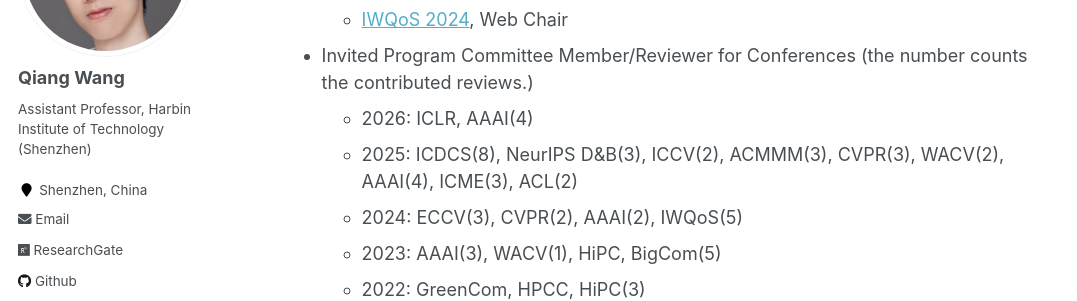
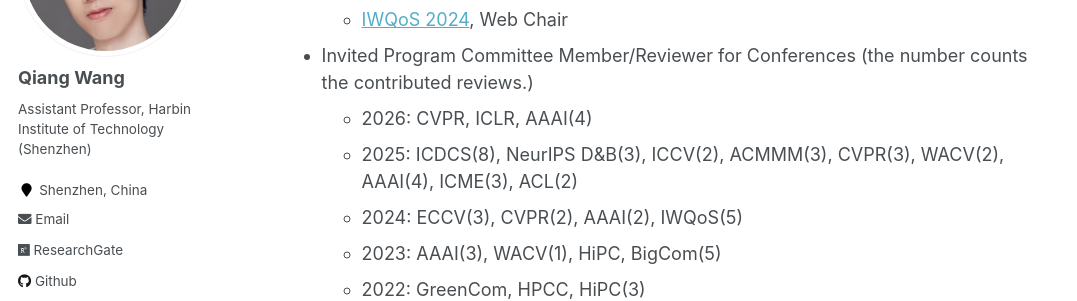
Before and after one commit to blackjack2015/blackjack2015.github.io, a Jekyll site: the page built from _pages/about.md, in a window 1280 px wide and 900 px high, scrolled down 4086 px. Shown: the part 152-453 px from the top of the window, without its empty margins (0-1077 px from the left). Built offline with Jekyll 4.4.1, drawn with Linux system fonts in a browser that asks for light colours.

Commit message:
Update about.md

```diff
--- a/_pages/about.md
+++ b/_pages/about.md
@@ -75,7 +75,7 @@ Qiang Wang is currently a tenure-track Associate Professor at Department of Comp
     + [IEEE MetaCom 2025](https://ieee-metacom.org/tech-committee.html), Track Chair of "Metaverse Computing, Architectures, and Applications"
     + [IWQoS 2024](https://iwqos2024.ieee-iwqos.org/committees/organizing-committee), Web Chair
 + Invited Program Committee Member/Reviewer for Conferences (the number counts the contributed reviews.)
-    + 2026: ICLR, AAAI(4)
+    + 2026: CVPR, ICLR, AAAI(4)
     + 2025: ICDCS(8), NeurIPS D&B(3), ICCV(2), ACMMM(3), CVPR(3), WACV(2), AAAI(4), ICME(3), ACL(2)
     + 2024: ECCV(3), CVPR(2), AAAI(2), IWQoS(5)
     + 2023: AAAI(3), WACV(1), HiPC, BigCom(5)
```
